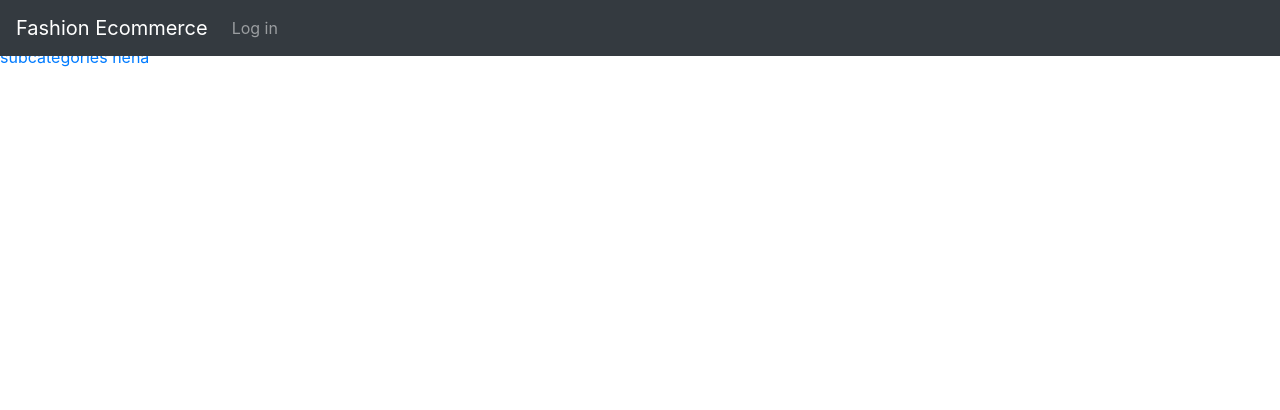
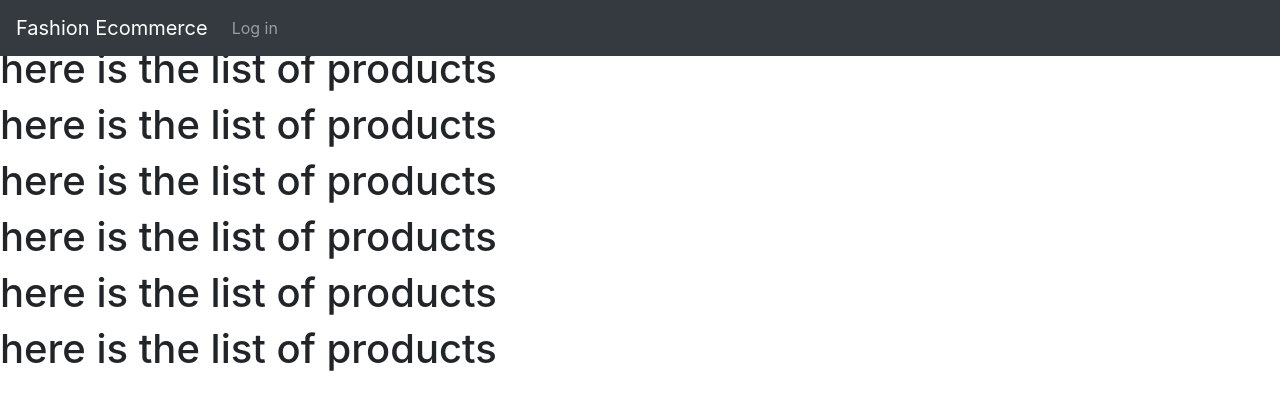
Before and after one commit to ahmedessam235/EcommerceFrontend, a React (Create React App) app: page /subcategories/1 in a window 1280 px wide. Shown: the top 410 px of the page. Built offline with nearby package versions, Linux system fonts and the light colour scheme.

Commit message:
adding product component and routing till the products under certain subcategory

```diff
--- a/src/Components/Categories/Categories.jsx
+++ b/src/Components/Categories/Categories.jsx
@@ -17,12 +17,12 @@ export const categoriesList = [
 function Categories(props) {
   let history = useHistory();
   function handleRoutinToSubcategories() {
-    history.push("subcategories/categoryid=" + props.ID);
+    history.push("categories/categoryid=" + props.ID);
   }
   return (
     <Router>
       <Link
-        to={"subcategories/categoryid=" + props.ID}
+        to={"categories/categoryid=" + props.ID}
         onClick={handleRoutinToSubcategories}
       >
         {props.categoryName}
--- /dev/null
+++ b/src/Components/Products/Products.js
@@ -0,0 +1,22 @@
+import React from 'react';
+import {useParams,Router,Link} from 'react-router-dom';
+function Products (){
+    const { subcategoryid } = useParams();
+    console.log(window.location.pathname);
+
+return (
+    <div>
+    <h1> here is the list of products</h1>
+     <h1> here is the list of products</h1>
+     <h1> here is the list of products</h1>
+     <h1> here is the list of products</h1>
+     <h1> here is the list of products</h1>
+
+      <h1> here is the list of products</h1>
+
+      </div>
+)
+
+}
+
+export default Products;
--- a/src/Components/Subcategories/Subcategories.jsx
+++ b/src/Components/Subcategories/Subcategories.jsx
@@ -1,4 +1,6 @@
 import React from "react";
+import { BrowserRouter as Router, Link} from "react-router-dom";
+
 
 export const subcategoriesList = [
   {
@@ -15,8 +17,21 @@ export const subcategoriesList = [
   },
 ];
 function Subcategories(props) {
+  function handleRoutinToproducts() {
+    window.location.replace("/subcategories/subcategoryid=" + props.ID);
+  }
+
   return (
-    <a href={"subcategories/categoryid=" + props.ID}>subcategories hena </a>
+    // <a href={"subcategories/categoryid=" + props.ID}>subcategories hena </a>
+    <Router>
+      <Link
+       to={"subcategories/subcategoryid=" + props.ID}
+
+        onClick={handleRoutinToproducts}
+      >
+        {props.subCategoryName}
+      </Link>
+    </Router>
   );
 }
 
--- a/src/Components/WelcomePage/WelcomePage.jsx
+++ b/src/Components/WelcomePage/WelcomePage.jsx
@@ -3,9 +3,11 @@ import Navbar from "../Navbar/Navbar";
 import Login from "../Login/Login";
 import Categories from "../Categories/Categories";
 import Subcategories from "../Subcategories/Subcategories";
+import Products from "../Products/Products";
 import { BrowserRouter as Router, Switch, Route } from "react-router-dom";
 import { userDetailContext } from "../../App";
 import { categoriesList } from "../Categories/Categories";
+import { subcategoriesList } from "../Subcategories/Subcategories";
 
 function WelcomePage() {
   var contextData = React.useContext(userDetailContext);
@@ -13,7 +15,7 @@ function WelcomePage() {
   function updateWelcomePage() {
     UpdateRendereduser(contextData.email);
   }
-  console.log(contextData, "x=context data in app is");
+
   return (
     <div>
       <Navbar />
@@ -32,9 +34,23 @@ function WelcomePage() {
               );
             })}
           </Route>
-          <Route path="/subcategories/:subcategoryId">
-            <Subcategories />
+          <Route path="/categories/:categoryid">
+          {subcategoriesList.map((subCategoryItem, index) => {
+              return (
+                <Subcategories
+                  key={index}
+                  id={index}
+                  subCategoryName={subCategoryItem.name}
+                  ID={subCategoryItem.id}
+                />
+              );
+            })
+            }
+        </Route>
+       <Route path="/subcategories/:subcategoriesid">
+        <Products />
           </Route>
+
           <Route path="/login">
             <Login userUpdated={updateWelcomePage} />
           </Route>
```
